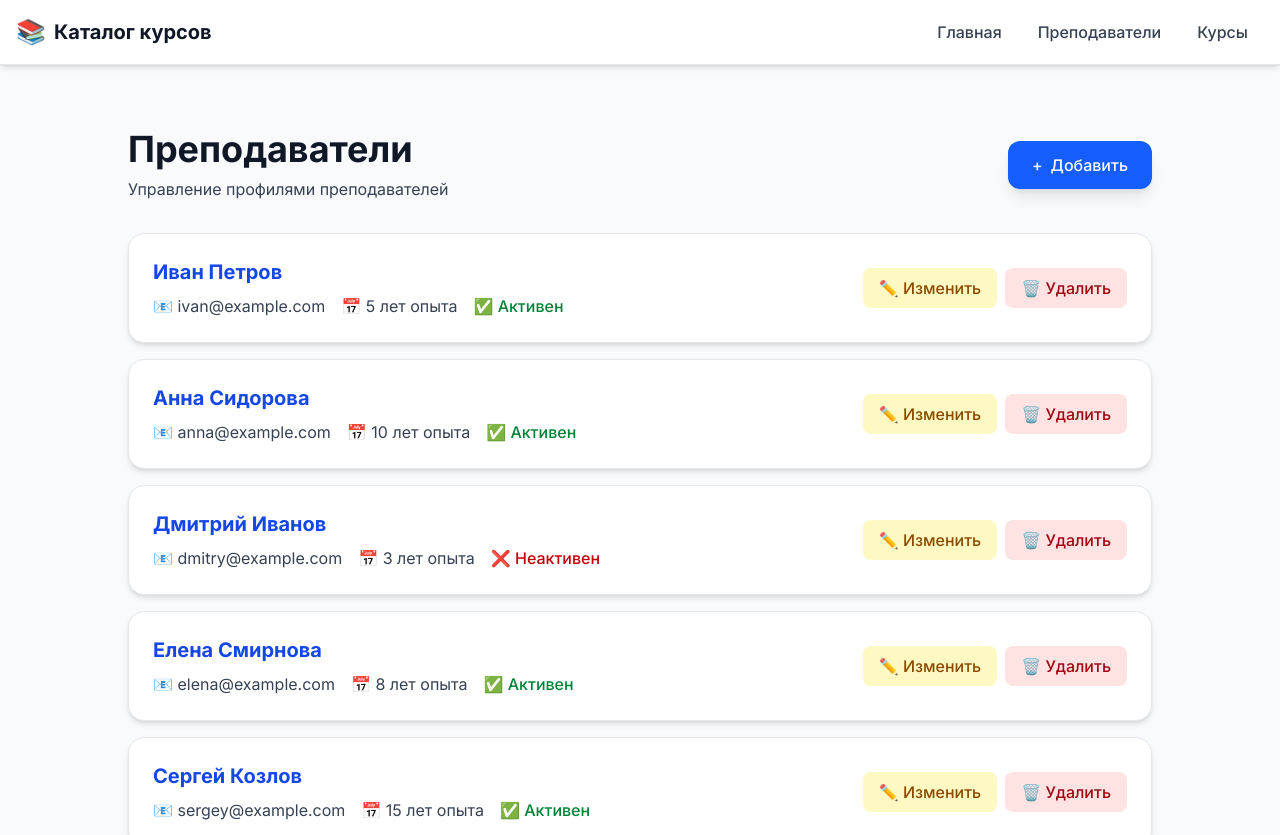
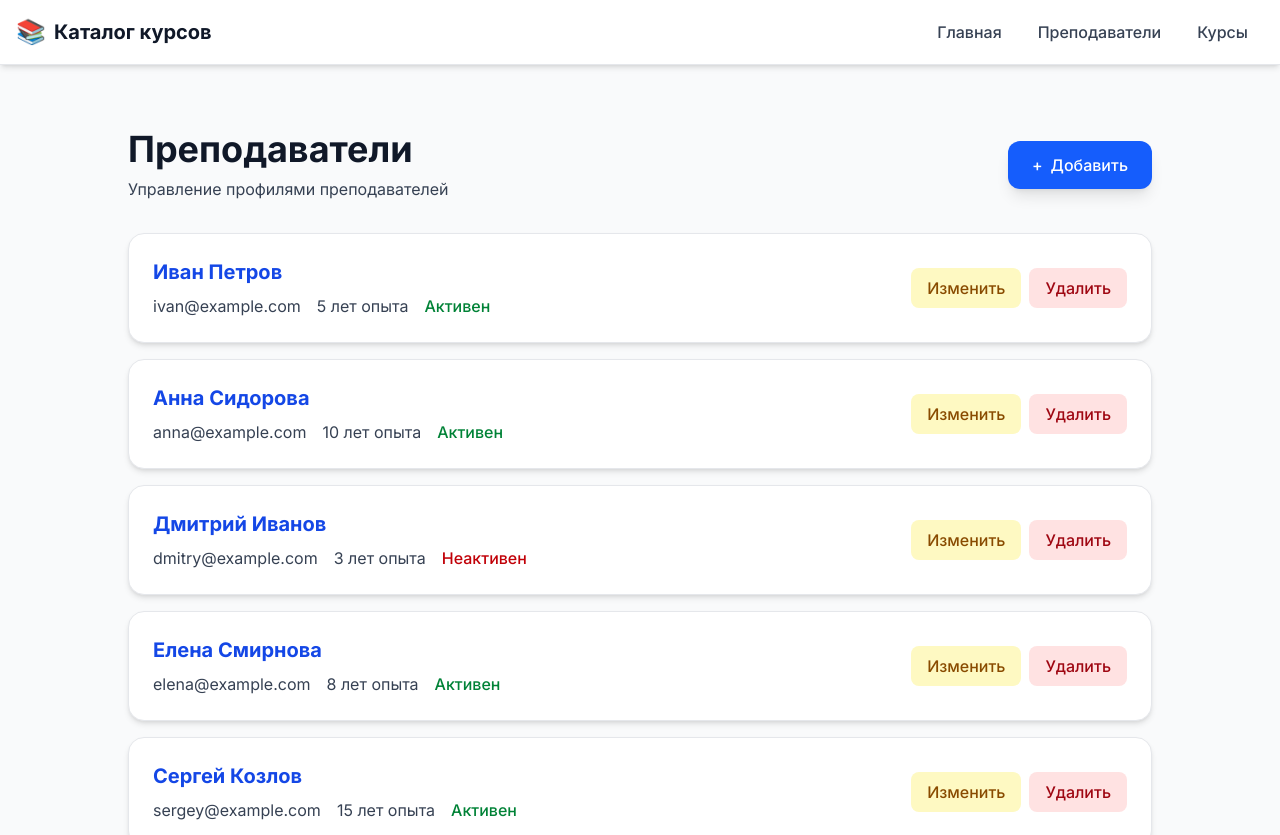
Before and after one commit to semka1211/course-catalog, a Next.js app: page /instructors in a window 1280 px wide. Shown: the top 835 px of the page. Built offline with nearby package versions, Linux system fonts and the light colour scheme; no server answers.

Commit message:
исправлен текст

```diff
--- a/app/instructors/page.tsx
+++ b/app/instructors/page.tsx
@@ -89,7 +89,7 @@
 
           {instructors.length === 0 ? (
             <div className="text-center py-16 bg-white rounded-2xl shadow-md border border-gray-200">
-              <div className="text-6xl mb-4">👨‍🏫</div>
+              <div className="text-6xl mb-4"></div>
               <p className="text-gray-700 text-lg">Преподаватели не найдены</p>
             </div>
           ) : (
@@ -109,12 +109,12 @@
                           {inst.name}
                         </Link>
                         <div className="flex gap-4 mt-2 text-gray-700">
-                          <span>📧 {inst.email}</span>
-                          <span>📅 {inst.experienceYears} лет опыта</span>
+                          <span>{inst.email}</span>
+                          <span>{inst.experienceYears} лет опыта</span>
                           {inst.isActive ? (
-                            <span className="text-green-700 font-medium">✅ Активен</span>
+                            <span className="text-green-700 font-medium"> Активен</span>
                           ) : (
-                            <span className="text-red-700 font-medium">❌ Неактивен</span>
+                            <span className="text-red-700 font-medium"> Неактивен</span>
                           )}
                         </div>
                       </div>
@@ -123,13 +123,13 @@
                           href={`/instructors/${inst.id}/edit`}
                           className="bg-yellow-100 text-yellow-800 px-4 py-2 rounded-lg hover:bg-yellow-200 transition font-medium"
                         >
-                          ✏️ Изменить
+                           Изменить
                         </Link>
                         <button
                           onClick={() => handleDelete(inst.id, inst.name)}
                           className="bg-red-100 text-red-800 px-4 py-2 rounded-lg hover:bg-red-200 transition font-medium"
                         >
-                          🗑️ Удалить
+                          Удалить
                         </button>
                       </div>
                     </div>
```
